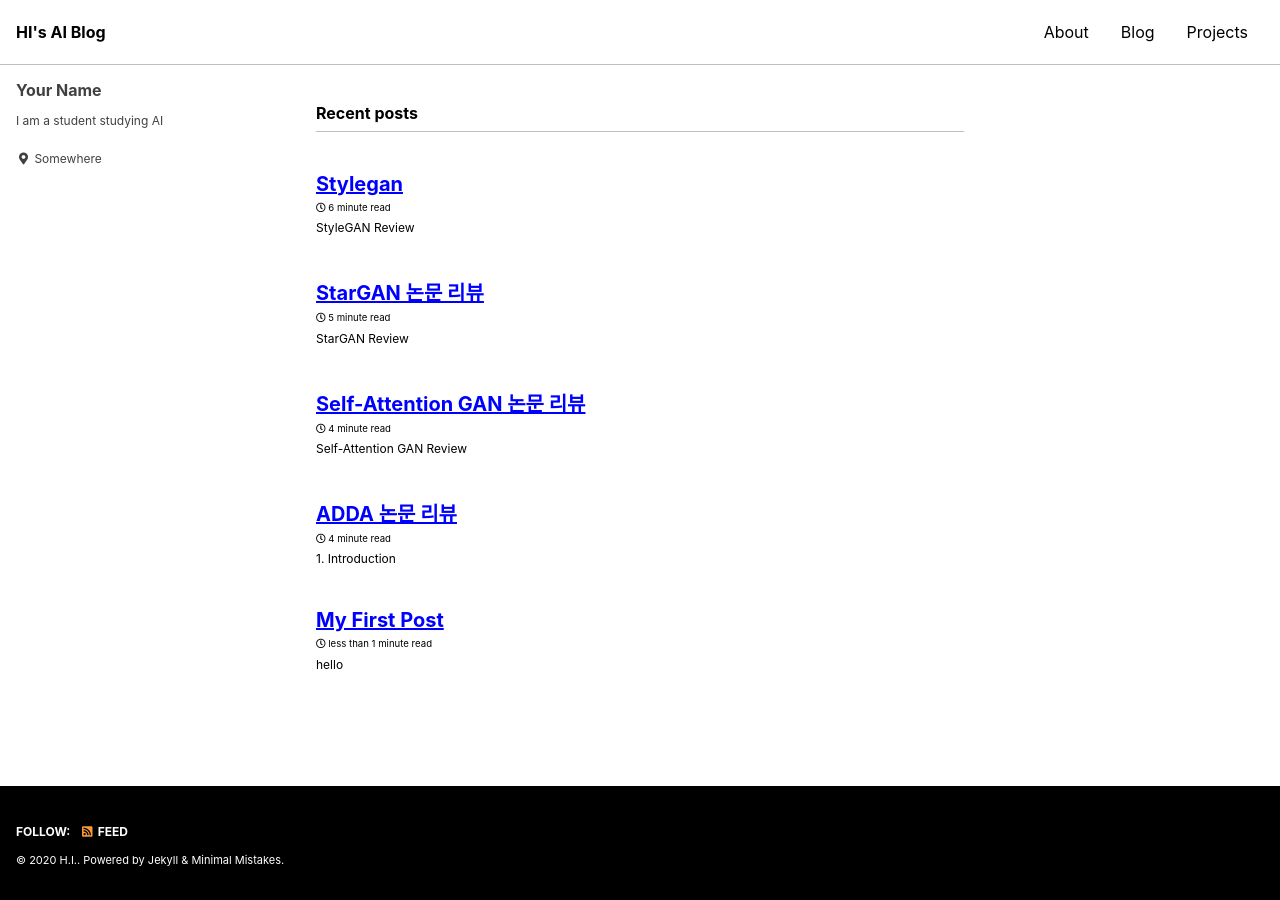
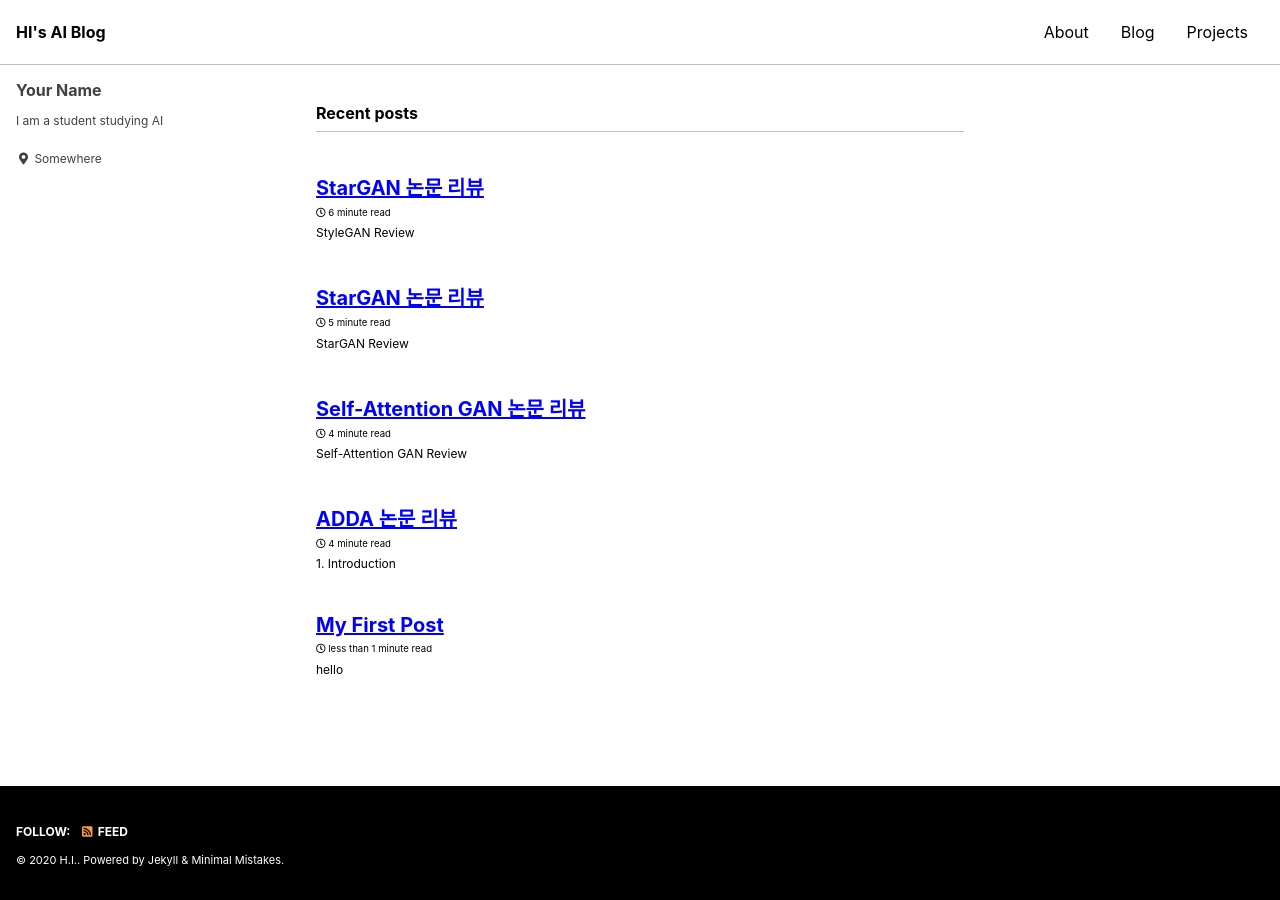
Before and after one commit to hhyunn2/hhyunn2.github.io, a Jekyll site: the page built from index.html, in a window 1280 px wide. Built offline with Jekyll 4.4.1, drawn with Linux system fonts in a browser that asks for light colours; cached includes are drawn as plain includes; the list of posts is cut into pages by our own code.

Commit message:
Update 2020-10-25-StyleGAN.md

```diff
--- a/_posts/2020-10-25-StyleGAN.md
+++ b/_posts/2020-10-25-StyleGAN.md
@@ -1,3 +1,13 @@
+---
+title: "StarGAN 논문 리뷰"
+category :
+    - GAN
+tag :
+    - GAN
+toc : true
+
+---
+
 # StyleGAN Review
 
 ## 1. Intro
```
